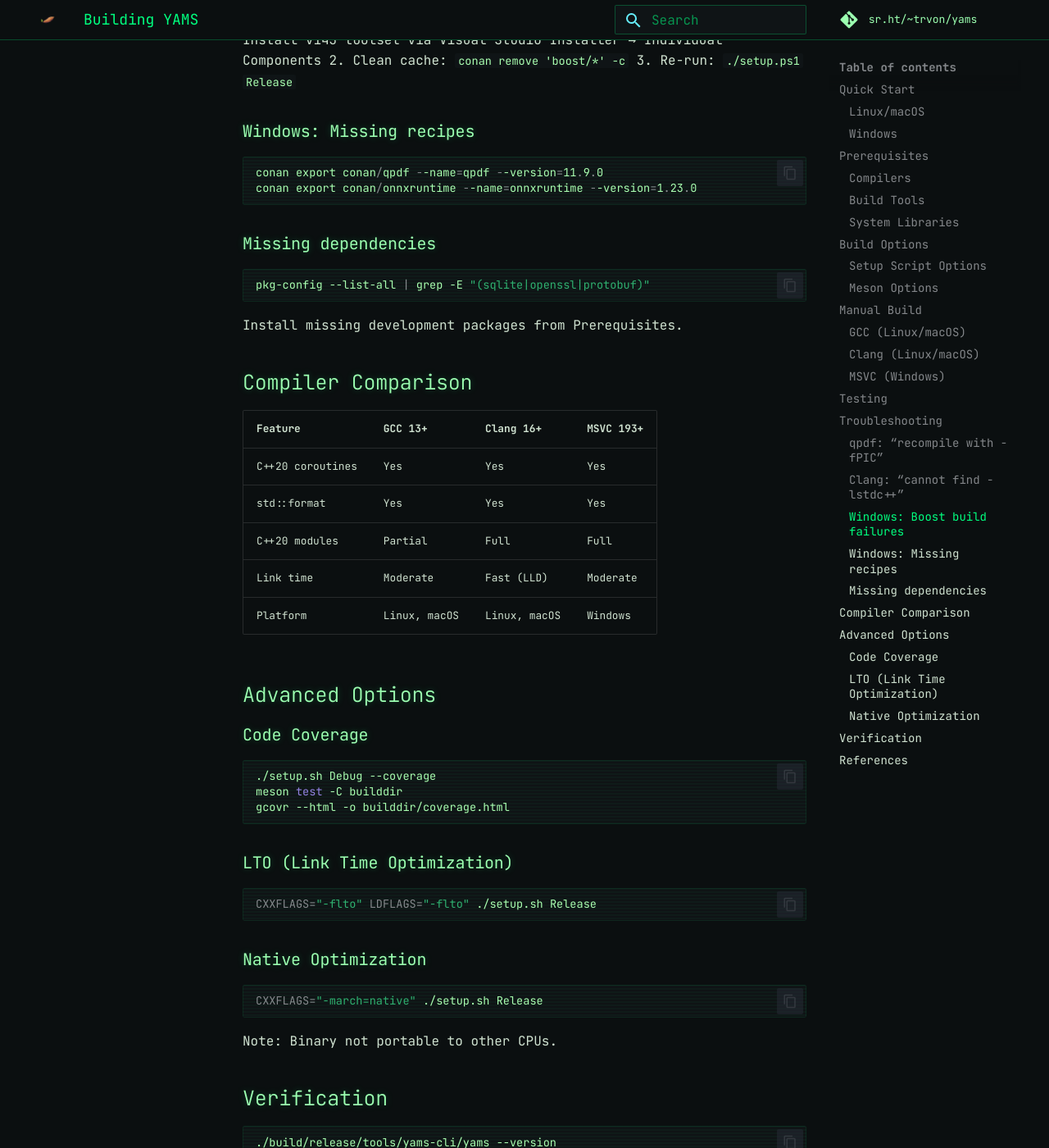
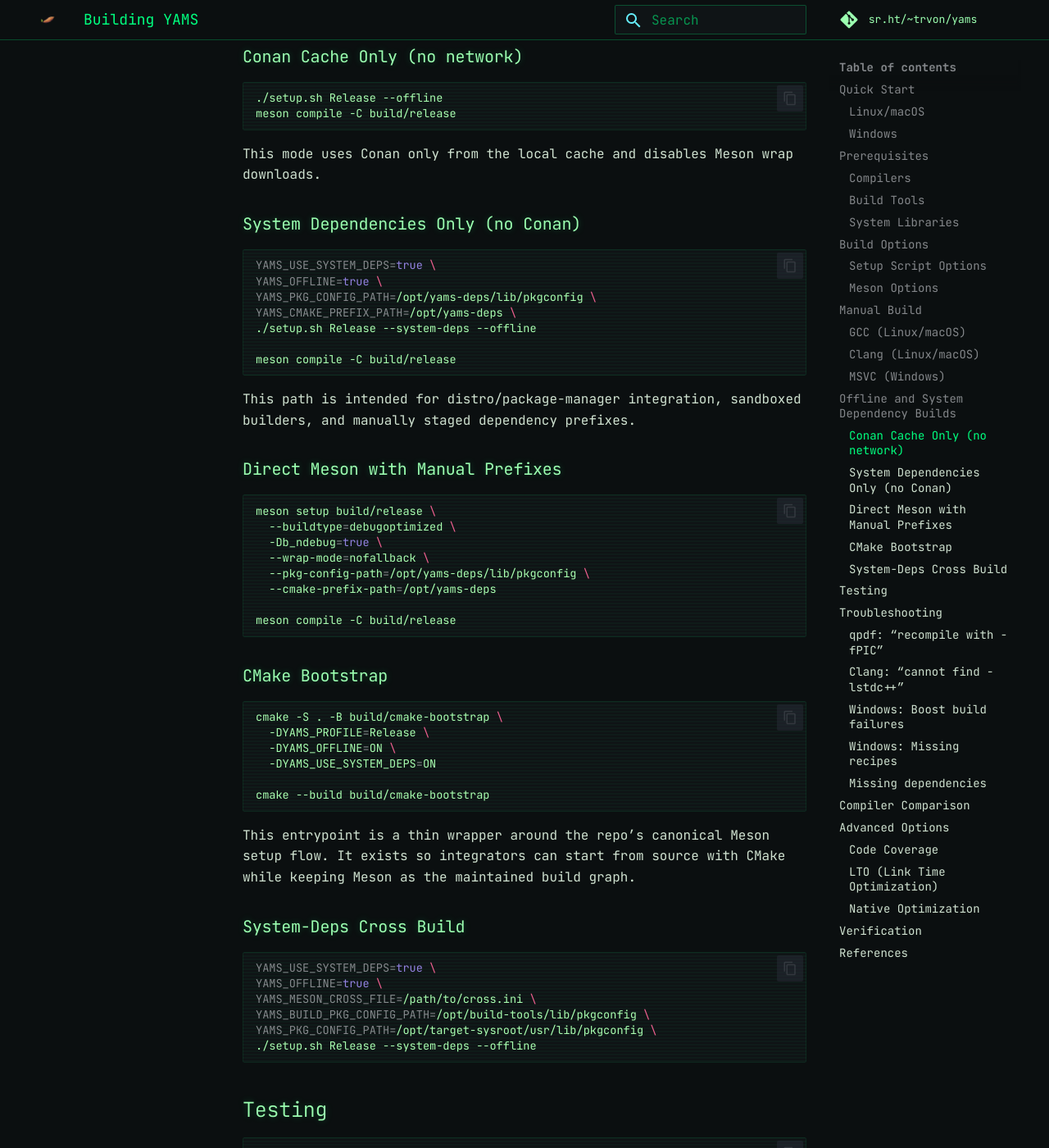
Before and after one commit to trvon/yams, an MkDocs documentation site: the page built from docs/BUILD.md, in a window 1280 px wide and 1400 px high, scrolled down 4242 px. Shown: the whole window at 82% size. Built offline with MkDocs 1.6.1 and Material for MkDocs 9.7.7, drawn with Linux system fonts in a browser that asks for light colours; some of the changed text lies outside the part shown.

Commit message:
feat: build improvements, docs updated and optimizations for cli latency

````diff
--- a/docs/BUILD.md
+++ b/docs/BUILD.md
@@ -7,6 +7,7 @@
 ### Linux/macOS
 
 ```bash
+# Portable optimized build (`-O2 -g`, `NDEBUG`)
 ./setup.sh Release
 meson compile -C build/release
 ```
@@ -36,7 +37,7 @@
 |------|----------|---------|
 | Meson | Yes | `pip install meson` |
 | Ninja | Yes | `pip install ninja` |
-| Conan | Yes | `pip install conan` |
+| Conan | Default path only | `pip install conan` |
 | CMake | Yes | Package manager |
 | pkg-config | Linux/macOS | Package manager |
 
@@ -71,11 +72,20 @@
 
 | Variable | Default | Description |
 |----------|---------|-------------|
+| `YAMS_OFFLINE` | false | Disable network dependency resolution; use only local Conan cache and local sources |
+| `YAMS_USE_SYSTEM_DEPS` | false | Skip Conan and resolve dependencies from system/pkg-config/CMake paths |
 | `YAMS_COMPILER` | auto | Force `gcc` or `clang` |
 | `YAMS_CPPSTD` | 20 | C++ standard (20 or 23) |
 | `YAMS_DISABLE_ONNX` | false | Disable ONNX embeddings |
 | `YAMS_DISABLE_SYMBOL_EXTRACTION` | false | Disable Tree-sitter symbol extraction |
 | `YAMS_INSTALL_PREFIX` | /usr/local | Install location |
+| `YAMS_PKG_CONFIG_PATH` | unset | Extra host `pkg-config` search path passed to Meson |
+| `YAMS_BUILD_PKG_CONFIG_PATH` | unset | Extra build-machine `pkg-config` path for cross-build tools |
+| `YAMS_CMAKE_PREFIX_PATH` | unset | Extra host CMake prefix path passed to Meson |
+| `YAMS_BUILD_CMAKE_PREFIX_PATH` | unset | Extra build-machine CMake prefix path for cross-build tools |
+| `YAMS_MESON_NATIVE_FILE` | unset | Use this Meson native file instead of Conan-generated metadata |
+| `YAMS_MESON_CROSS_FILE` | unset | Use this Meson cross file instead of Conan-generated metadata |
+| `SOURCE_DATE_EPOCH` | unset | If set, YAMS uses this timestamp for reproducible build metadata |
 
 ### Meson Options
 
@@ -98,10 +108,11 @@
 
 ```bash
 conan install . -of build/release -s build_type=Release \
-  -s compiler.cppstd=20 -b missing
+  -s compiler.cppstd=20 --build=missing
 meson setup build/release \
   --native-file build/release/build-release/conan/conan_meson_native.ini \
-  --buildtype=release
+  --buildtype=debugoptimized \
+  -Db_ndebug=true
 meson compile -C build/release
 ```
 
@@ -109,10 +120,11 @@
 
 ```bash
 conan install . -of build/release -s build_type=Release \
-  -s compiler=clang -s compiler.cppstd=20 -b missing
+  -s compiler=clang -s compiler.cppstd=20 --build=missing
 CC=clang CXX=clang++ meson setup build/release \
   --native-file build/release/build-release/conan/conan_meson_native.ini \
-  --buildtype=release
+  --buildtype=debugoptimized \
+  -Db_ndebug=true
 meson compile -C build/release
 ```
 
@@ -129,9 +141,72 @@
 
 meson setup build\release `
   --native-file build\release\build-release\conan\conan_meson_native.ini `
-  --buildtype=release
+  --buildtype=debugoptimized `
+  -Db_ndebug=true
 
 meson compile -C build\release
+```
+
+## Offline and System Dependency Builds
+
+### Conan Cache Only (no network)
+
+```bash
+./setup.sh Release --offline
+meson compile -C build/release
+```
+
+This mode uses Conan only from the local cache and disables Meson wrap downloads.
+
+### System Dependencies Only (no Conan)
+
+```bash
+YAMS_USE_SYSTEM_DEPS=true \
+YAMS_OFFLINE=true \
+YAMS_PKG_CONFIG_PATH=/opt/yams-deps/lib/pkgconfig \
+YAMS_CMAKE_PREFIX_PATH=/opt/yams-deps \
+./setup.sh Release --system-deps --offline
+
+meson compile -C build/release
+```
+
+This path is intended for distro/package-manager integration, sandboxed builders, and manually staged dependency prefixes.
+
+### Direct Meson with Manual Prefixes
+
+```bash
+meson setup build/release \
+  --buildtype=debugoptimized \
+  -Db_ndebug=true \
+  --wrap-mode=nofallback \
+  --pkg-config-path=/opt/yams-deps/lib/pkgconfig \
+  --cmake-prefix-path=/opt/yams-deps
+
+meson compile -C build/release
+```
+
+### CMake Bootstrap
+
+```bash
+cmake -S . -B build/cmake-bootstrap \
+  -DYAMS_PROFILE=Release \
+  -DYAMS_OFFLINE=ON \
+  -DYAMS_USE_SYSTEM_DEPS=ON
+
+cmake --build build/cmake-bootstrap
+```
+
+This entrypoint is a thin wrapper around the repo's canonical Meson setup flow. It exists so integrators can start from source with CMake while keeping Meson as the maintained build graph.
+
+### System-Deps Cross Build
+
+```bash
+YAMS_USE_SYSTEM_DEPS=true \
+YAMS_OFFLINE=true \
+YAMS_MESON_CROSS_FILE=/path/to/cross.ini \
+YAMS_BUILD_PKG_CONFIG_PATH=/opt/build-tools/lib/pkgconfig \
+YAMS_PKG_CONFIG_PATH=/opt/target-sysroot/usr/lib/pkgconfig \
+./setup.sh Release --system-deps --offline
 ```
 
 ## Testing
@@ -218,13 +293,15 @@
 CXXFLAGS="-march=native" ./setup.sh Release
 ```
 
-Note: Binary not portable to other CPUs.
+Use this only for local benchmarking. Do not ship or package binaries built with `-march=native`.
 
 ## Verification
 
 ```bash
 ./build/release/tools/yams-cli/yams --version
 echo "test" | ./build/release/tools/yams-cli/yams add - --tags test
+pkg-config --modversion yams
+pkg-config --libs yams
 ```
 
 ## References
````
Also changed, not shown: docs/benchmarks/longmemeval_s_baseline.md (added, +141 -0 lines), docs/benchmarks/multi_client_optimization_loop.md (+6 -0 lines), docs/benchmarks/performance_report.md (+4 -2 lines), docs/developer/build_system.md (+24 -6 lines), docs/developer/setup.md (+14 -2 lines), docs/user_guide/installation.md (+14 -3 lines), 13 other files.
